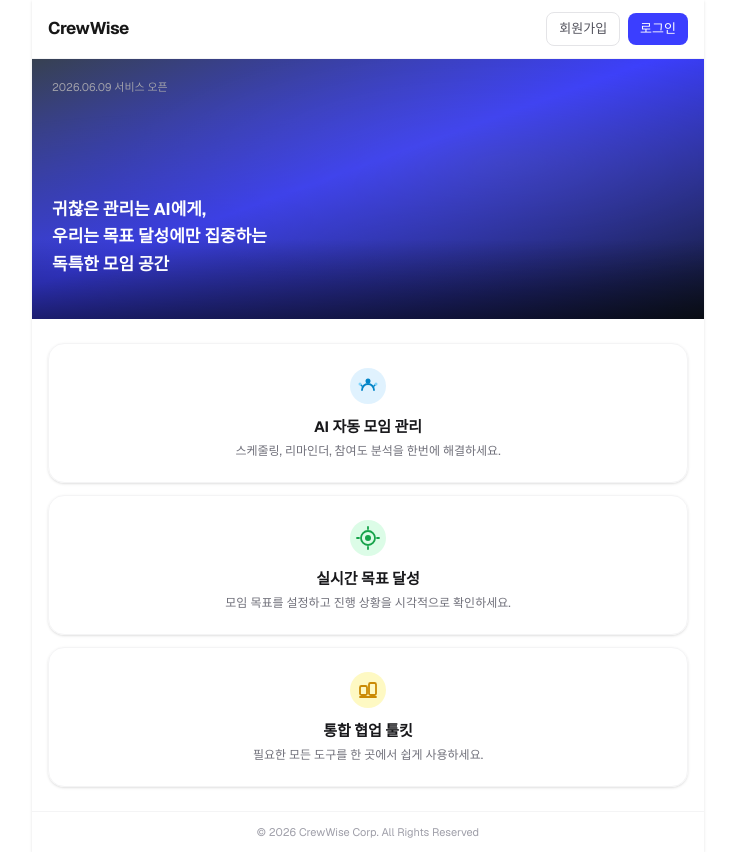
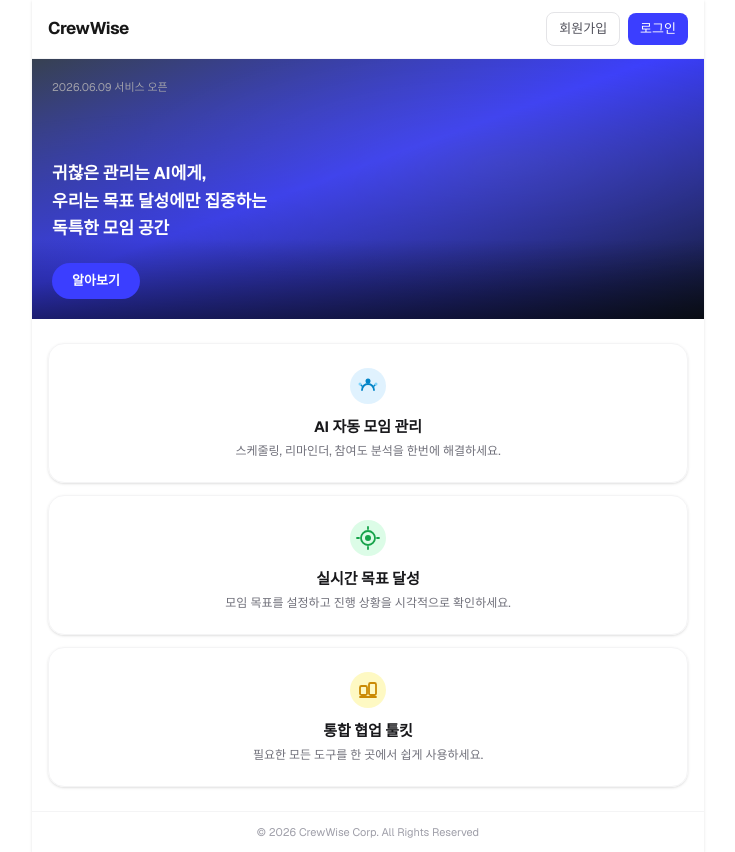
Before and after one commit to P24-Capstone/Front-end, a Next.js app: page / in a window 1280 px wide. Shown: the whole page, without its empty margins (272-1007 px from the left). Built offline with nearby package versions, Linux system fonts and the light colour scheme.

Commit message:
fix: 메인페이지 변경

```diff
--- a/src/app/page.tsx
+++ b/src/app/page.tsx
@@ -89,6 +89,13 @@ export default function LandingPage() {
                 우리는 목표 달성에만 집중하는<br />
                 독특한 모임 공간
               </h1>
+              <Link
+                href="/main"
+                className="inline-block px-5 py-2 text-[13px] font-semibold text-white rounded-full transition-opacity hover:opacity-90"
+                style={{ backgroundColor: '#3B3EFF' }}
+              >
+                알아보기
+              </Link>
             </div>
           </div>
         </section>
```
